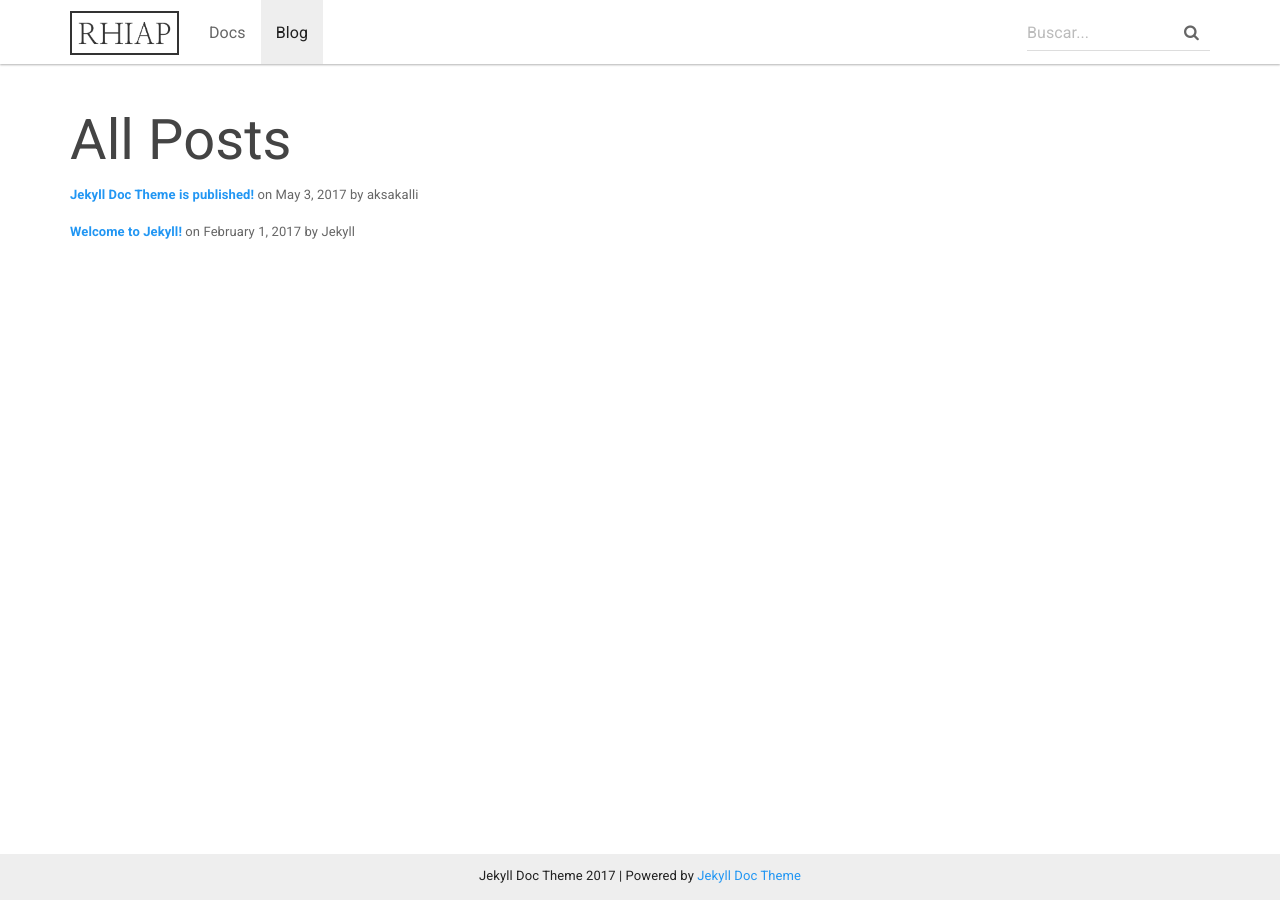
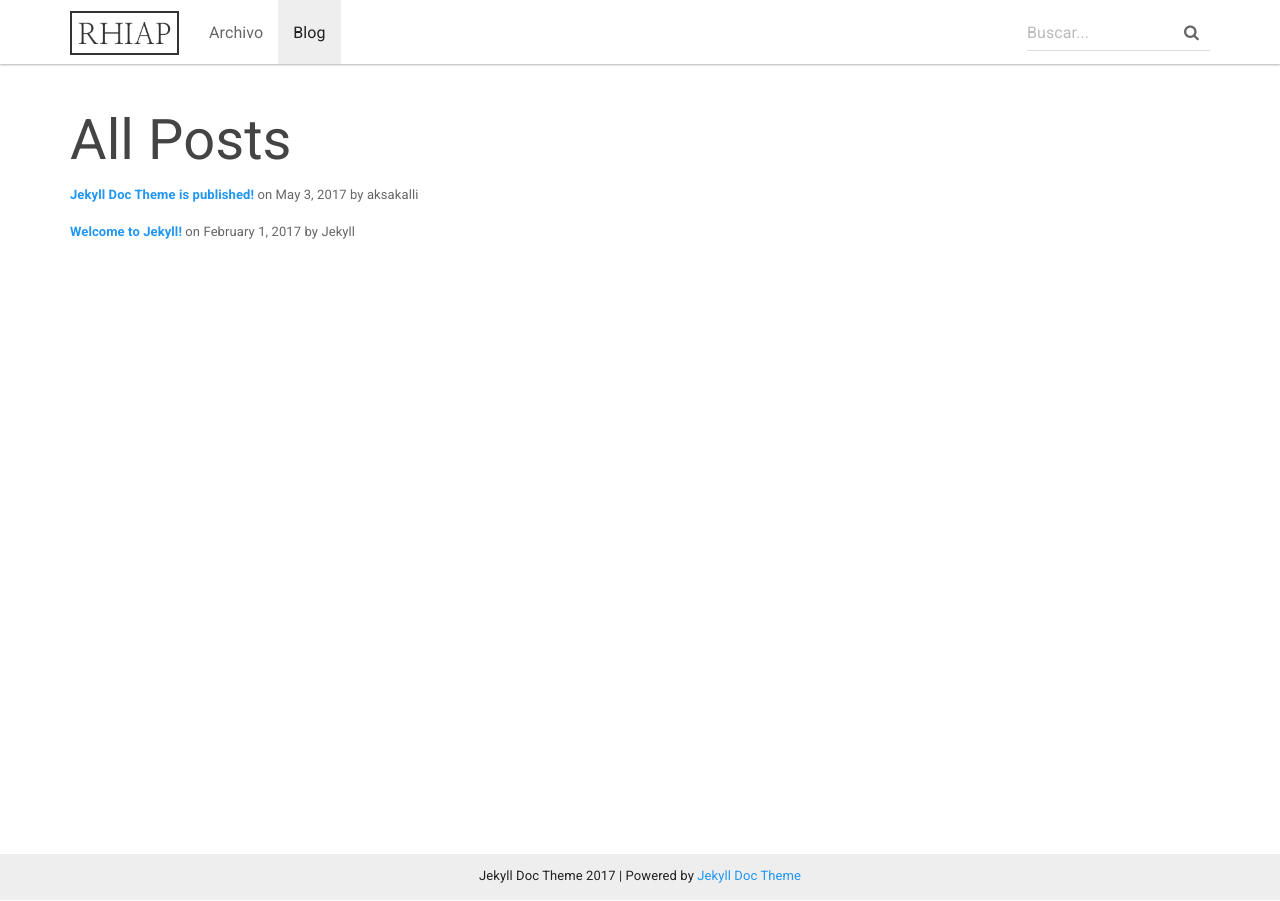
Before and after one commit to RHIAP/RHIAP.github.io, a Jekyll site: the page built from allposts.html, in a window 1280 px wide. Built offline with Jekyll 4.4.1, drawn with Linux system fonts in a browser that asks for light colours; nearby versions of some CDN libraries.

Commit message:
Update topnav.html

```diff
--- a/_includes/topnav.html
+++ b/_includes/topnav.html
@@ -13,7 +13,7 @@
         </div>
         <div id="navbar" class="collapse navbar-collapse">
             <ul class="nav navbar-nav">
-                <li {% if page.sectionid=='docs' %} class="active" {% endif %}><a href="{{ "/docs/home/" | prepend: site.baseurl }}">Docs</a></li>
+                <li {% if page.sectionid=='docs' %} class="active" {% endif %}><a href="{{ "/docs/home/" | prepend: site.baseurl }}">Archivo</a></li>
                 <li {% if page.sectionid=='blog' %} class="active" {% endif %}><a href="{{ site.posts.first.url | prepend: site.baseurl }}">Blog</a></li>
             </ul>
             <div class="navbar-right">
```
